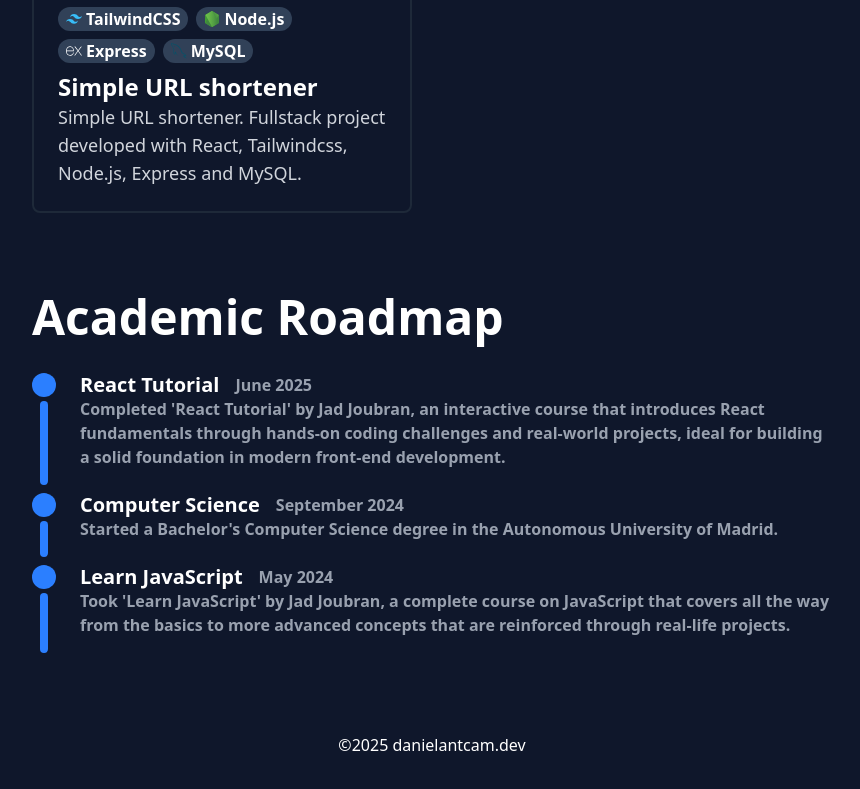
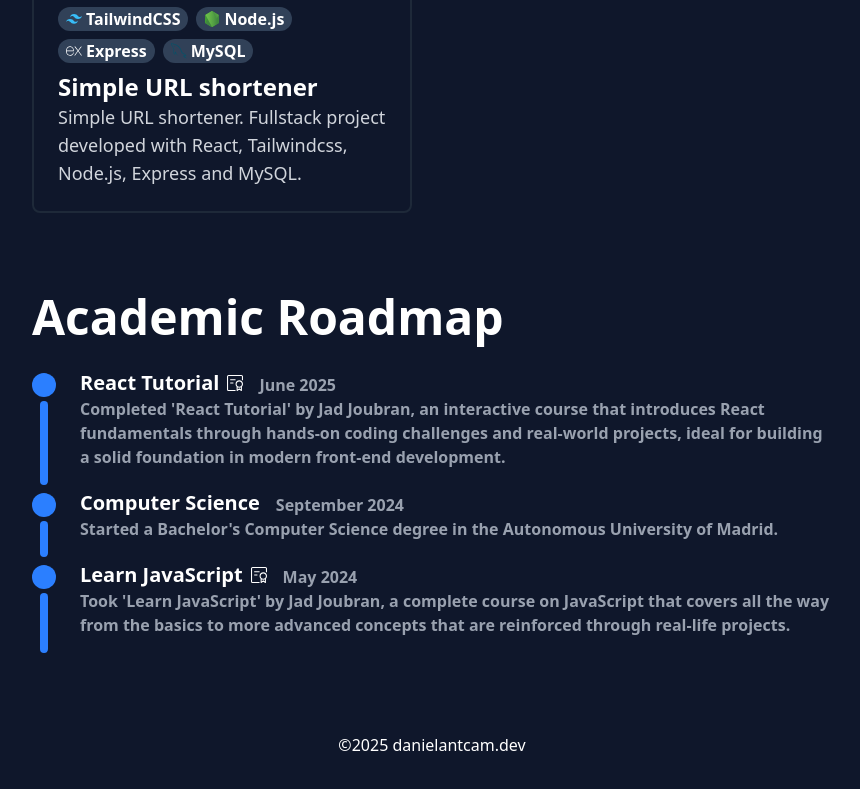
Before and after one commit to danielantcam/portfolio, a React (Vite) app: page / in a window 1280 px wide. Shown: the part 1087-1876 px from the top of the page, without its empty margins (208-1068 px from the left). Built offline with nearby package versions, Linux system fonts and the light colour scheme.

Commit message:
Course certificates added

```diff
--- a/src/App.jsx
+++ b/src/App.jsx
@@ -13,7 +13,8 @@ export default function App() {
       {
         title: "React Tutorial",
         description: "Completed 'React Tutorial' by Jad Joubran, an interactive course that introduces React fundamentals through hands-on coding challenges and real-world projects, ideal for building a solid foundation in modern front-end development.",
-        date: "June 2025"
+        date: "June 2025",
+        certificate: "https://res.cloudinary.com/dbfn5lnvx/image/authenticated/s--P_qdHUr2--/v1749661130/certificates/react/danielantncamarero-9466.pdf"
       },
       {
         title: "Computer Science",
@@ -23,7 +24,8 @@ export default function App() {
       {
         title: "Learn JavaScript",
         description: "Took 'Learn JavaScript' by Jad Joubran, a complete course on JavaScript that covers all the way from the basics to more advanced concepts that are reinforced through real-life projects.",
-        date: "May 2024"
+        date: "May 2024",
+        certificate: "https://res.cloudinary.com/dbfn5lnvx/image/authenticated/s--6EiAUpUa--/v1750516212/certificates/javascript/danielantncamarero-4575.pdf"
       }
     ]} />
     <Footer />
--- a/src/components/Roadmap.jsx
+++ b/src/components/Roadmap.jsx
@@ -1,3 +1,5 @@
+import { ViewCertificate } from "./Svg";
+
 export default function Roadmap({ events }){
     return <article>
         <h3 className="
@@ -6,14 +8,16 @@ export default function Roadmap({ events }){
         ">
             Academic Roadmap
         </h3>
-        {events.map((event, index)=> <RoadmapBlock event={event} key={index}/>)}
+        <ol>
+            {events.map((event, index)=> <RoadmapBlock event={event} key={index}/>)}
+        </ol>
     </article>;
 }
 
 function  RoadmapBlock({ event }){
-    const { title, description, date } = event;
+    const { title, description, date, certificate } = event;
 
-    return <section className="flex mb-2">
+    return <li className="flex mb-2">
         <div aria-hidden="true" className="flex flex-col items-center mr-6">
             <div className="w-6 h-6 bg-blue-500 rounded-full mb-1"></div>
             <div className=" grow w-2 bg-blue-500 rounded-sm"></div>
@@ -21,21 +25,35 @@ function  RoadmapBlock({ event }){
         <div>
             <div className="
                 flex flex-col mb-1
-                sm:flex-row sm:items-center sm:h-6 sm:gap-4 sm:mb-0
+                sm:flex-row sm:items-end sm:h-6 sm:gap-4 sm:mb-0
             ">
-                <h4 className="
-                    text-white font-semibold text-md
-                    sm:text-xl
-                ">{title}</h4>
+                {certificate
+                    ? <a href={certificate} target="_blank" rel="noreferrer" className="flex items-center gap-2 hover:opacity-70 transition-opacity">
+                        <h4 className="
+                            text-white font-semibold text-md
+                            sm:text-xl
+                        ">
+                            {title}
+                        </h4>
+                        <ViewCertificate />
+                    </a>
+                    : <h4 className="
+                        text-white font-semibold text-md
+                        sm:text-xl
+                    ">
+                        {title}
+                    </h4>}
                 <span className="
                     text-gray-400 font-semibold text-xs
                     sm:text-base
-                ">{date}</span>
+                ">
+                    {date}
+                </span>
             </div>
             <p className="
                 text-gray-400 font-semibold pb-4 text-sm
                 sm:text-base
             ">{description}</p>
         </div>
-    </section>;
+    </li>;
 }
--- a/src/components/Svg.jsx
+++ b/src/components/Svg.jsx
@@ -1,4 +1,6 @@
 export const Link = props => <svg viewBox="0 0 24 24" fill="none" xmlns="http://www.w3.org/2000/svg" stroke="#ffffff" {...props}><g id="SVGRepo_bgCarrier" strokeWidth="0"></g><g id="SVGRepo_tracerCarrier" strokeLinecap="round" strokeLinejoin="round"></g><g id="SVGRepo_iconCarrier"> <path d="M15.7285 3.88396C17.1629 2.44407 19.2609 2.41383 20.4224 3.57981C21.586 4.74798 21.5547 6.85922 20.1194 8.30009L17.6956 10.7333C17.4033 11.0268 17.4042 11.5017 17.6976 11.794C17.9911 12.0863 18.466 12.0854 18.7583 11.7919L21.1821 9.35869C23.0934 7.43998 23.3334 4.37665 21.4851 2.5212C19.6346 0.663551 16.5781 0.905664 14.6658 2.82536L9.81817 7.69182C7.90688 9.61053 7.66692 12.6739 9.51519 14.5293C9.80751 14.8228 10.2824 14.8237 10.5758 14.5314C10.8693 14.2391 10.8702 13.7642 10.5779 13.4707C9.41425 12.3026 9.44559 10.1913 10.8809 8.75042L15.7285 3.88396Z" fill="#ffffff"></path> <path d="M14.4851 9.47074C14.1928 9.17728 13.7179 9.17636 13.4244 9.46868C13.131 9.76101 13.1301 10.2359 13.4224 10.5293C14.586 11.6975 14.5547 13.8087 13.1194 15.2496L8.27178 20.1161C6.83745 21.556 4.73937 21.5863 3.57791 20.4203C2.41424 19.2521 2.44559 17.1408 3.88089 15.6999L6.30473 13.2667C6.59706 12.9732 6.59614 12.4984 6.30268 12.206C6.00922 11.9137 5.53434 11.9146 5.24202 12.2081L2.81818 14.6413C0.906876 16.5601 0.666916 19.6234 2.51519 21.4789C4.36567 23.3365 7.42221 23.0944 9.33449 21.1747L14.1821 16.3082C16.0934 14.3895 16.3334 11.3262 14.4851 9.47074Z" fill="#ffffff"></path> </g></svg>;
+
+export const ViewCertificate = props => <svg width="1em" height="1em" viewBox="0 0 15 15" fill="none" xmlns="http://www.w3.org/2000/svg" {...props}><title id="certTitle">View certificate</title><path d="M9.5 14.5H9C9 14.6894 9.107 14.8625 9.27639 14.9472C9.44579 15.0319 9.64849 15.0136 9.8 14.9L9.5 14.5ZM11.5 13L11.8 12.6C11.6222 12.4667 11.3778 12.4667 11.2 12.6L11.5 13ZM13.5 14.5L13.2 14.9C13.3515 15.0136 13.5542 15.0319 13.7236 14.9472C13.893 14.8625 14 14.6894 14 14.5H13.5ZM11.5 11C10.1193 11 9 9.88071 9 8.5H8C8 10.433 9.567 12 11.5 12V11ZM14 8.5C14 9.88071 12.8807 11 11.5 11V12C13.433 12 15 10.433 15 8.5H14ZM11.5 6C12.8807 6 14 7.11929 14 8.5H15C15 6.567 13.433 5 11.5 5V6ZM11.5 5C9.567 5 8 6.567 8 8.5H9C9 7.11929 10.1193 6 11.5 6V5ZM9 10.5V14.5H10V10.5H9ZM9.8 14.9L11.8 13.4L11.2 12.6L9.2 14.1L9.8 14.9ZM11.2 13.4L13.2 14.9L13.8 14.1L11.8 12.6L11.2 13.4ZM14 14.5V10.5H13V14.5H14ZM15 5V1.5H14V5H15ZM13.5 0H1.5V1H13.5V0ZM0 1.5V13.5H1V1.5H0ZM1.5 15H8V14H1.5V15ZM0 13.5C0 14.3284 0.671573 15 1.5 15V14C1.22386 14 1 13.7761 1 13.5H0ZM1.5 0C0.671574 0 0 0.671573 0 1.5H1C1 1.22386 1.22386 1 1.5 1V0ZM15 1.5C15 0.671573 14.3284 0 13.5 0V1C13.7761 1 14 1.22386 14 1.5H15ZM3 5H8V4H3V5ZM3 8H6V7H3V8Z" fill="#fff"/></svg>;
 
 export const HTML5 = props => <svg xmlns="http://www.w3.org/2000/svg" viewBox="0 0 452 520" width="1em" height="1em" {...props}><path fill="#e34f26" d="M41 460L0 0h451l-41 460-185 52" /><path fill="#ef652a" d="M226 472l149-41 35-394H226" /><path fill="#ecedee" d="M226 208h-75l-5-58h80V94H84l15 171h127zm0 147l-64-17-4-45h-56l7 89 117 32z" /><path fill="#fff" d="M226 265h69l-7 73-62 17v59l115-32 16-174H226zm0-171v56h136l5-56z" /></svg>;
 
```
